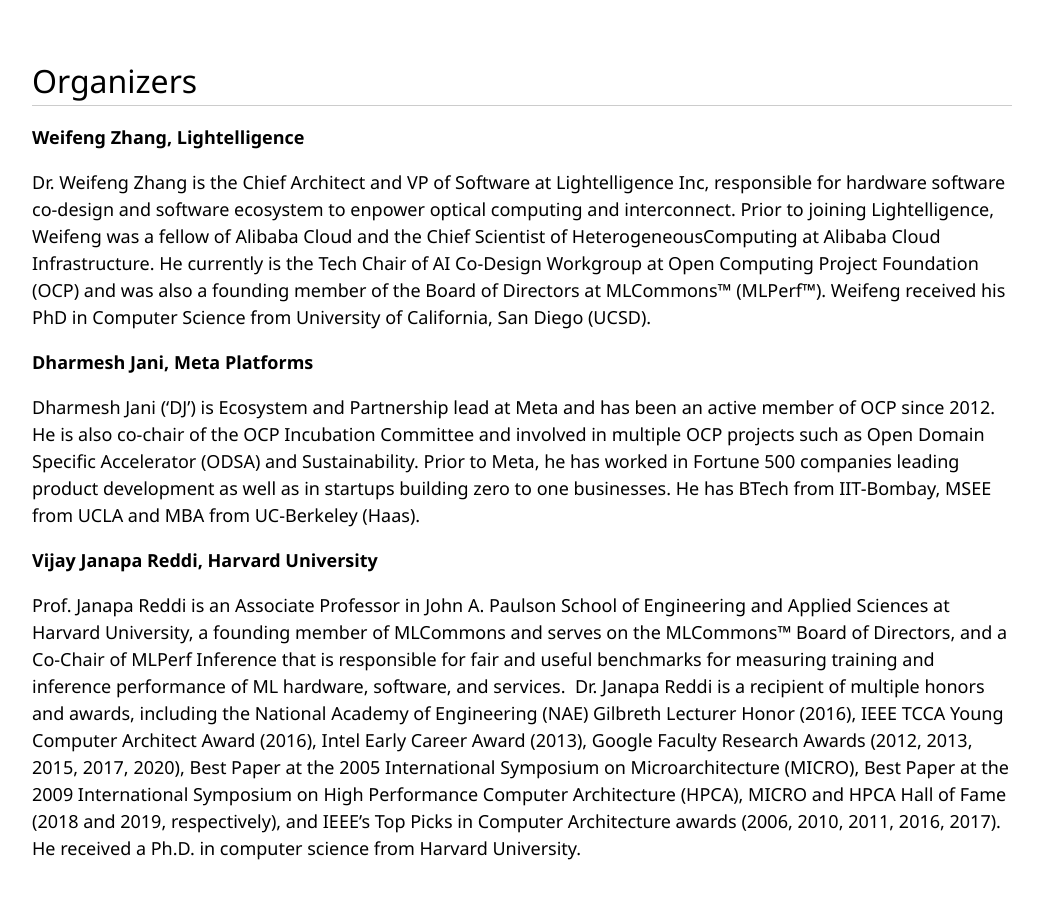
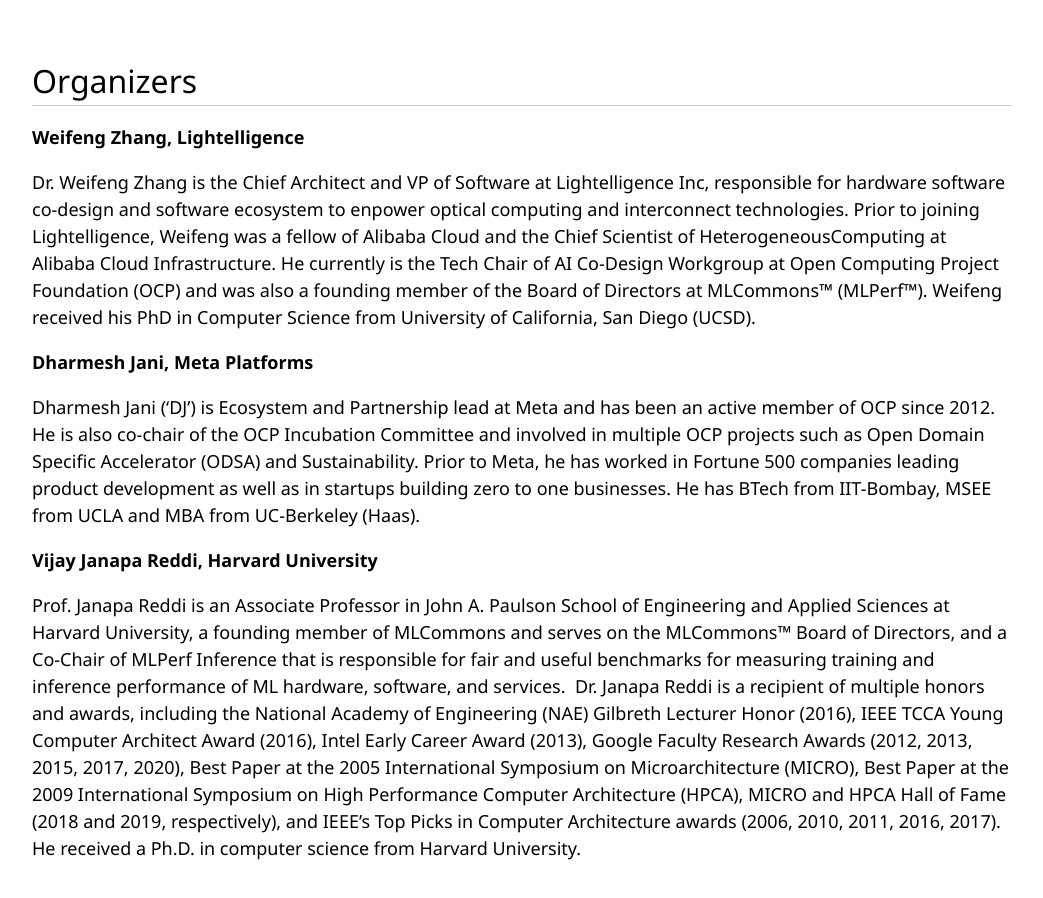
Before and after one commit to weifengz2016/hpca2023, a plain HTML site: page index.html in a window 1280 px wide. Shown: the part 1312-2210 px from the top of the page, without its empty margins (118-1161 px from the left). Drawn offline with nearby package versions, Linux system fonts and the light colour scheme.

Commit message:
Update index.html

```diff
--- a/index.html
+++ b/index.html
@@ -107,7 +107,7 @@ resources to work seamlessly across various software ecosystems.
           <p> <strong>Weifeng Zhang, Lightelligence</strong> </p>
   Dr. Weifeng Zhang is the Chief Architect and VP of Software at Lightelligence Inc,
   responsible for hardware software co-design and software ecosystem to enpower optical
-  computing and interconnect. Prior to joining Lightelligence, Weifeng was a fellow
+  computing and interconnect technologies. Prior to joining Lightelligence, Weifeng was a fellow
   of Alibaba Cloud and the Chief Scientist of HeterogeneousComputing at Alibaba Cloud
   Infrastructure. He currently is the Tech Chair of AI Co-Design Workgroup at
   Open Computing Project Foundation (OCP) and was also a founding member of
```
